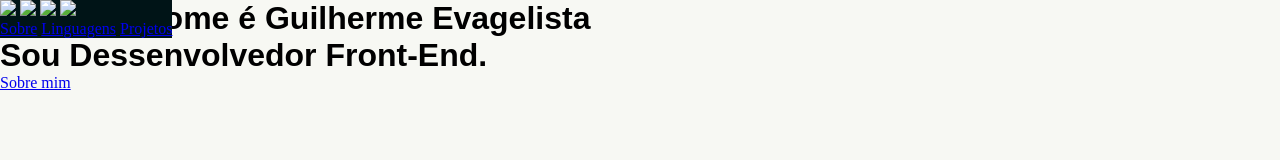
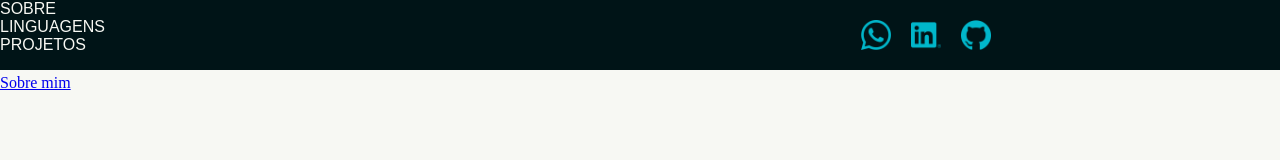
Before and after one commit to guilhermeev6/guilherme_portfolio, a plain HTML site: page index.html in a window 1280 px wide. Drawn offline with Linux system fonts and the light colour scheme.

Commit message:
styles updates

```diff
--- a/index.html
+++ b/index.html
@@ -9,16 +9,17 @@
 <body>
     <div class="homeSection">
         <div class="fixed-nav">
+            <div class="links">
+                <ul>
+                    <li><a href="#">Sobre</a></li>
+                    <li><a href="#">Linguagens</a></li>
+                    <li><a href="#">Projetos</a></li>
+                </ul>
+            </div>
             <div class="contact">
-                <img src="img">
-                <img src="img">
-                <img src="img">
-                <img src="img">
-            </div>
-            <div class="links">
-                <a href="#">Sobre</a>
-                <a href="#">Linguagens</a>
-                <a href="#">Projetos</a>
+                <img src="img/whatsapp-blue.png">
+                <img src="img/linkedin-blue.png">
+                <img src="img/github-blue.png">
             </div>
         </div>
         <div class="title">
--- a/style.css
+++ b/style.css
@@ -6,6 +6,7 @@
     --ciano-escuro: #00383f;
     --black: #001417;
     --white: #F7F8F3;
+    --popins: 'Poppins', sans-serif;
 }
 
 .homeSection{
@@ -15,11 +16,35 @@
 }
 
 .fixed-nav{
-    display: block;
+    width: 100%;
+    height: 70px;
+    display: flex;
     position: fixed;
     background-color: var(--black);
 }
 
+.contact{
+    display: flex;
+    width: 70%;
+    align-items: center;
+    justify-content: flex-end;
+}
+
+.contact img{
+    margin: 10px;
+    width: 30px;
+    height: 30px;
+}
+
+
+.links a{
+    font-family: var(--popins);
+    color: var(--white);
+    list-style: none;
+    text-decoration: none;
+    text-transform: uppercase;
+}
+
 .title{
-    font-family: 'Poppins', sans-serif;
+    font-family: var(--popins);
 }
```
Also changed, not shown: img/github-blue.png (added), img/github-white.png (added), img/linkedin-blue.png (added), img/linkedin-white.png (added), img/whatsapp-blue.png (added), img/whatsapp-white.png (added).
